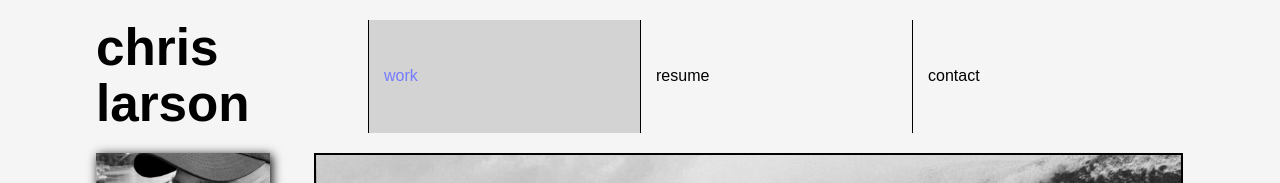
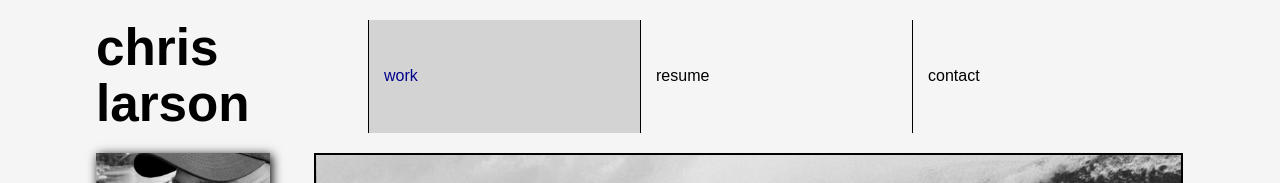
Before and after one commit to chlarson74/react-portfolio, a React (Vite) app: page / in a window 1280 px wide. In both pictures the pointer is over the link "work". Shown: the top 183 px of the page. Built offline with nearby package versions, Linux system fonts and the light colour scheme.

Commit message:
updated hover state style

```diff
--- a/src/App.css
+++ b/src/App.css
@@ -38,6 +38,7 @@ nav a {
 }
 nav a:hover {
   background-color:lightgray;
+  color:darkblue;
 }
 aside {
   width: 20%;
@@ -50,6 +51,9 @@ aside a {
   text-decoration: none;
   font-weight: bold;
   color:black;
+}
+aside a:hover {
+  color:darkblue;
 }
 /* faze will adjust the aesthetic to the profile photo */
 .faze {
```
